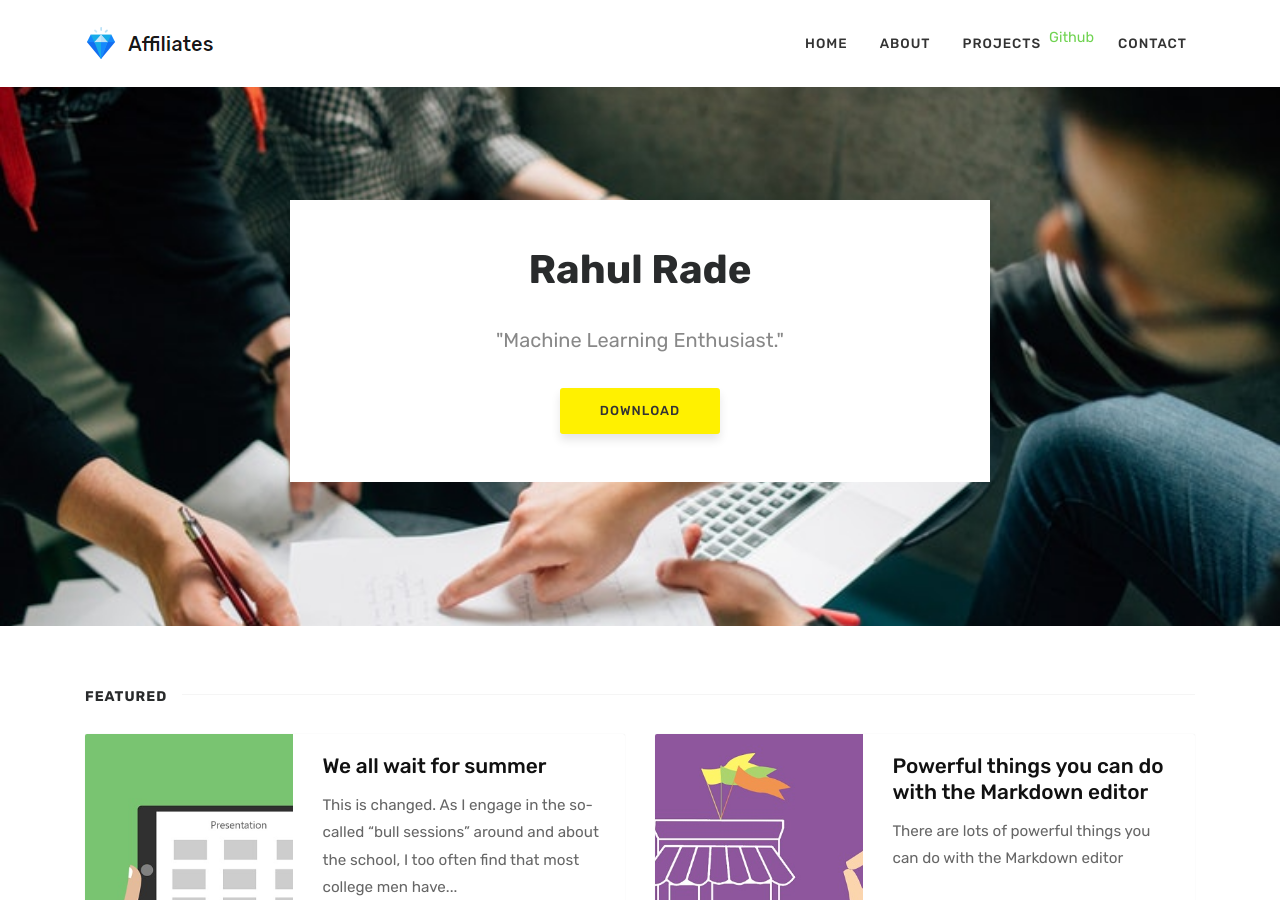
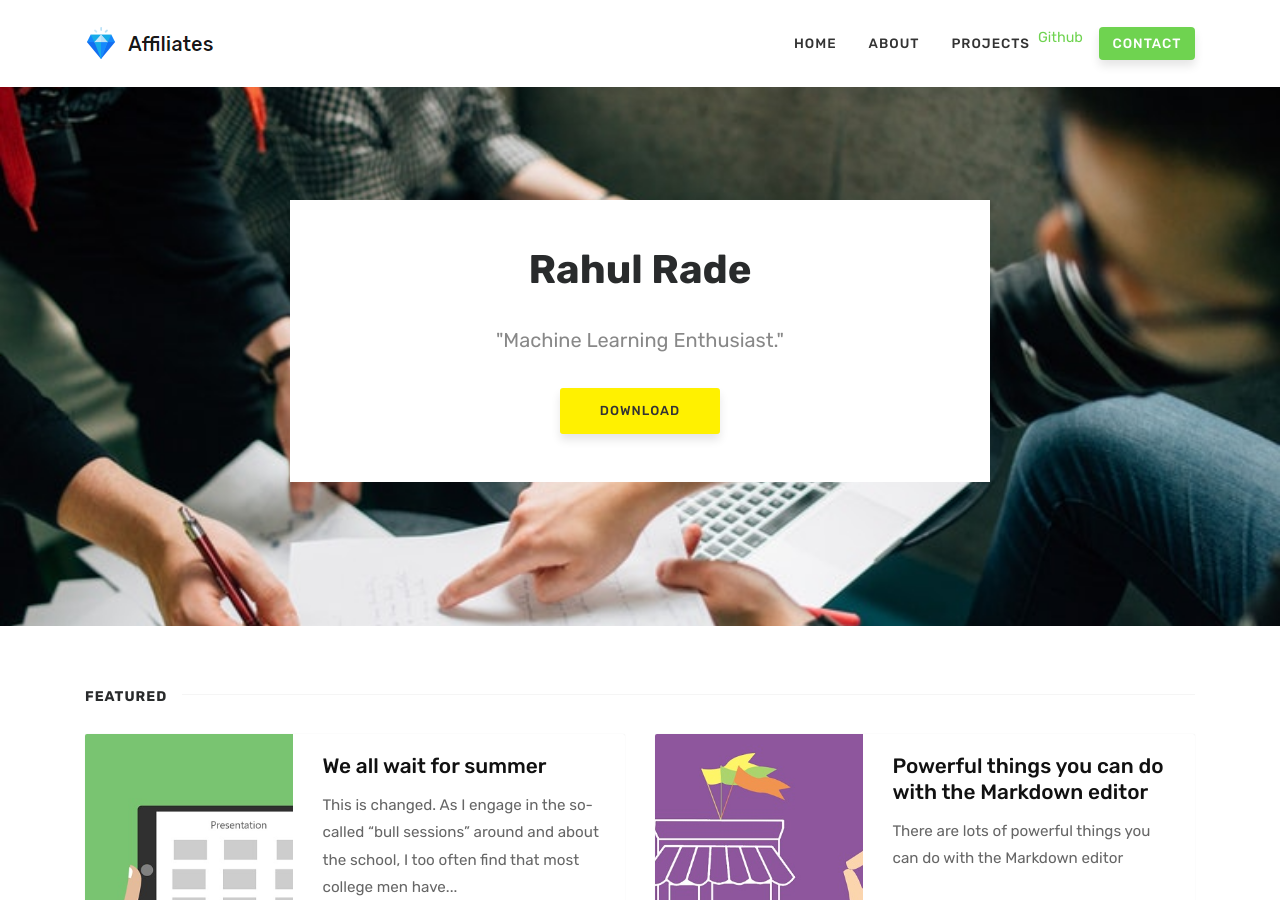
Before and after one commit to imrahulr/imrahulr.github.io, a Jekyll site: the page built from index.html, in a window 1280 px wide and 900 px high. Built offline with Jekyll 4.4.1, drawn with Linux system fonts in a browser that asks for light colours; the list of posts is cut into pages by our own code; comment, search, counter and statistics services are not loaded.

Commit message:
first commit

```diff
--- a/_layouts/default.html
+++ b/_layouts/default.html
@@ -72,8 +72,8 @@
                     <a target="nav-link" href="https://github.com/wowthemesnet/affiliates-jekyll-theme">Github</a>
                 </li>
 
-                <li class="nav-item highlight">
-                    <a class="nav-link" href="{{ site.baseurl }}/contact">Contact</a>
+                <li class="nav-item">
+                    <a class="nav-link highlight" href="{{ site.baseurl }}/contact">Contact</a>
                 </li>
 
             </ul>
```
